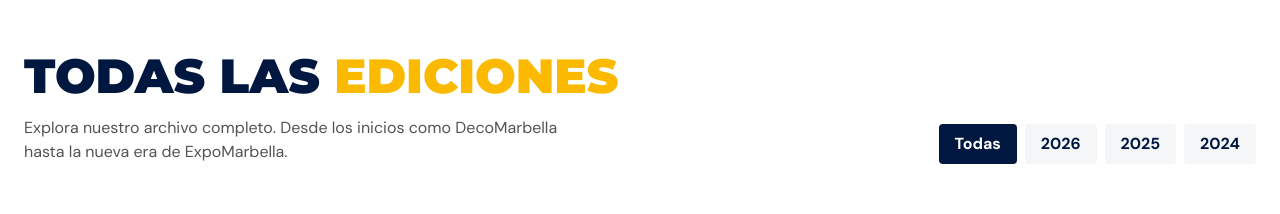
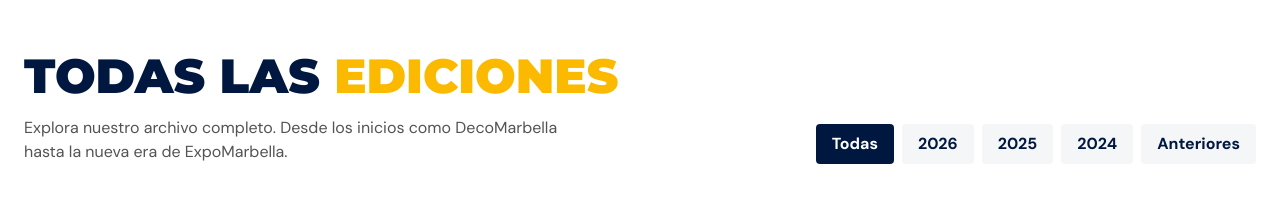
Before and after one commit to genloft/expomarbella, a Next.js app: page / in a window 1280 px wide. Shown: the part 2660-2874 px from the top of the page. Built offline with nearby package versions, Linux system fonts and the light colour scheme; a web font is replaced by a local one.

Commit message:
fix: make editions year filter functional

```diff
--- a/src/components/sections/Editions.tsx
+++ b/src/components/sections/Editions.tsx
@@ -143,9 +143,9 @@
             initial={{ opacity: 0, x: 20 }}
             whileInView={{ opacity: 1, x: 0 }}
             viewport={{ once: true }}
-            className="flex gap-2"
+            className="flex flex-wrap gap-2"
           >
-            {["all", "2026", "2025", "2024"].map((year) => (
+            {["all", "2026", "2025", "2024", "Anteriores"].map((year) => (
               <button
                 key={year}
                 onClick={() => setSelectedYear(year)}
@@ -162,7 +162,11 @@
         </div>
 
         <div className="grid grid-cols-1 md:grid-cols-2 lg:grid-cols-3 gap-10">
-          {mockEditions.map((edition, idx) => (
+          {mockEditions.filter(edition => {
+            if (selectedYear === "all") return true;
+            if (selectedYear === "Anteriores") return edition.date === "Edición Pasada";
+            return edition.date.includes(selectedYear);
+          }).map((edition, idx) => (
             <motion.div
               key={edition.id}
               initial={{ opacity: 0, y: 30 }}
```
